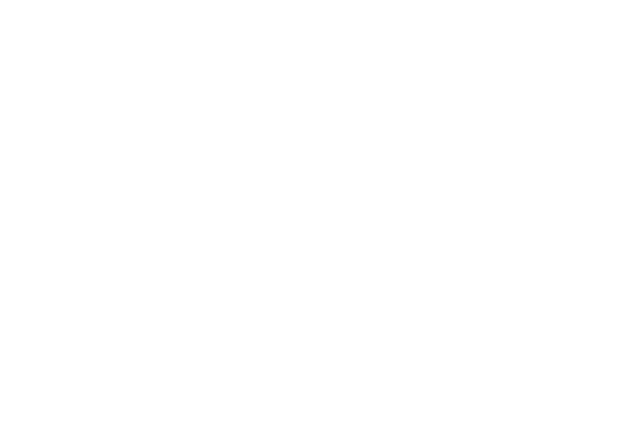
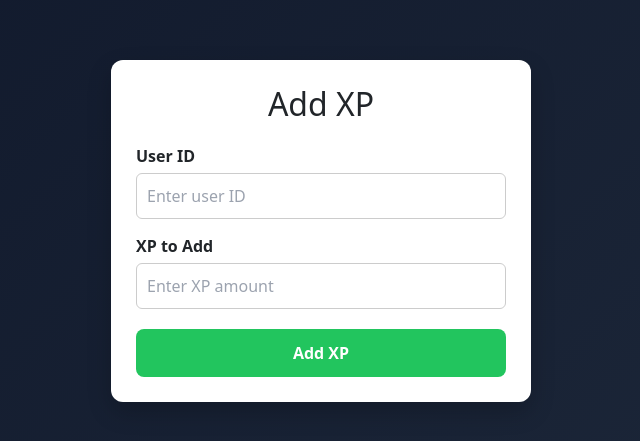
Before and after one commit to WilliamDeLong/trivealities, a React (Create React App) app in the folder frontend/: page /add-xp in a window 1280 px wide. Before the commit this address had no page. Shown: the part 169-610 px from the top of the page, without its empty margins (319-959 px from the left). Built offline with nearby package versions, Linux system fonts and the light colour scheme.

Commit message:
Added XP to profile page and added add account xp page

```diff
--- a/frontend/src/App.js
+++ b/frontend/src/App.js
@@ -17,6 +17,7 @@
 import getUserInfo from "./utilities/decodeJwt";
 import ProfilePage from "./components/pages/ProfilePage";
 import QuestionCreationPage from "./components/pages/questionCreationPage";
+import AddAccountXpPage from "./components/pages/AddAccountXpPage";
 
 export const UserContext = createContext();
 //test change
@@ -49,6 +50,7 @@
           <Route path="/privateUserProfile" element={<PrivateUserProfile />} />
           <Route exact path="/profile" element={<ProfilePage />} />
           <Route exact path="/questionCreate" element={<QuestionCreationPage />} />
+          <Route exact path="/add-xp" element={<AddAccountXpPage />} />
         </Routes>
       </UserContext.Provider>
     </>
--- a/frontend/src/components/navbar.js
+++ b/frontend/src/components/navbar.js
@@ -87,6 +87,12 @@
             style={{ color: "white", fontWeight: "600" }}
           >
             Question Creation
+          </Nav.Link>
+          <Nav.Link
+              onClick={() => navigate("/add-xp")}
+              style={{ color: "white", fontWeight: "600", cursor: "pointer" }}
+            >
+              Add XP
           </Nav.Link>
         </Nav>
 
--- /dev/null
+++ b/frontend/src/components/pages/AddAccountXpPage.js
@@ -0,0 +1,170 @@
+import { useState } from "react";
+import axios from "axios";
+
+function AddXpPage() {
+  const [userId, setUserId] = useState("");
+  const [xp, setXp] = useState("");
+  const [message, setMessage] = useState("");
+  const [userData, setUserData] = useState(null);
+  const [loading, setLoading] = useState(false);
+
+  const handleAddXp = async (e) => {
+    e.preventDefault();
+    setMessage("");
+    setUserData(null);
+    setLoading(true);
+
+    try {
+      const res = await axios.post(`http://localhost:8081/user/${userId}/xp`, {
+        xp: Number(xp),
+      });
+
+      setMessage(res.data.message);
+      setUserData(res.data);
+      setXp("");
+    } catch (error) {
+      setMessage(
+        error.response?.data?.message || "Something went wrong while adding XP"
+      );
+    } finally {
+      setLoading(false);
+    }
+  };
+
+  return (
+    <div
+      style={{
+        minHeight: "100vh",
+        display: "flex",
+        justifyContent: "center",
+        alignItems: "center",
+        background: "linear-gradient(135deg, #0f172a, #1e293b)",
+        padding: "20px",
+      }}
+    >
+      <div
+        style={{
+          width: "100%",
+          maxWidth: "420px",
+          background: "#ffffff",
+          padding: "25px",
+          borderRadius: "12px",
+          boxShadow: "0 10px 25px rgba(0,0,0,0.2)",
+        }}
+      >
+        <h2 style={{ textAlign: "center", marginBottom: "20px" }}>
+          Add XP
+        </h2>
+
+        <form onSubmit={handleAddXp}>
+          <div style={{ marginBottom: "15px" }}>
+            <label style={{ fontWeight: "bold" }}>User ID</label>
+            <input
+              type="text"
+              value={userId}
+              onChange={(e) => setUserId(e.target.value)}
+              placeholder="Enter user ID"
+              required
+              style={{
+                width: "100%",
+                padding: "10px",
+                marginTop: "5px",
+                borderRadius: "6px",
+                border: "1px solid #ccc",
+              }}
+            />
+          </div>
+
+          <div style={{ marginBottom: "20px" }}>
+            <label style={{ fontWeight: "bold" }}>XP to Add</label>
+            <input
+              type="number"
+              value={xp}
+              onChange={(e) => setXp(e.target.value)}
+              placeholder="Enter XP amount"
+              min="1"
+              step="0.01"
+              required
+              style={{
+                width: "100%",
+                padding: "10px",
+                marginTop: "5px",
+                borderRadius: "6px",
+                border: "1px solid #ccc",
+              }}
+            />
+          </div>
+
+          <button
+            type="submit"
+            disabled={loading}
+            style={{
+              width: "100%",
+              padding: "12px",
+              background: "#22c55e",
+              color: "white",
+              border: "none",
+              borderRadius: "8px",
+              fontWeight: "bold",
+              cursor: "pointer",
+              transition: "0.2s",
+            }}
+          >
+            {loading ? "Adding XP..." : "Add XP"}
+          </button>
+        </form>
+
+        {message && (
+          <p
+            style={{
+              marginTop: "15px",
+              textAlign: "center",
+              fontWeight: "bold",
+            }}
+          >
+            {message}
+          </p>
+        )}
+
+        {userData && (
+          <div
+            style={{
+              marginTop: "20px",
+              padding: "15px",
+              borderRadius: "8px",
+              background: "#f1f5f9",
+              border: "1px solid #ddd",
+            }}
+          >
+            <p><strong>Level:</strong> {userData.accountLevel}</p>
+            <p><strong>Current XP:</strong> {userData.accountXp}</p>
+            <p><strong>Levels Gained:</strong> {userData.levelsGained}</p>
+            <p><strong>XP Needed:</strong> {userData.xpNeededForNextLevel}</p>
+
+            {/* XP BAR */}
+            <div
+              style={{
+                marginTop: "10px",
+                height: "12px",
+                background: "#ddd",
+                borderRadius: "6px",
+                overflow: "hidden",
+              }}
+            >
+              <div
+                style={{
+                  height: "100%",
+                  width: `${Math.min(userData.accountXp, 100)}%`,
+                  background: "linear-gradient(90deg, #22c55e, #4ade80)",
+                  transition: "width 0.4s ease",
+                }}
+              />
+            </div>
+          </div>
+        )}
+      </div>
+    </div>
+  );
+}
+
+export default AddXpPage;
--- a/frontend/src/components/pages/ProfilePage.js
+++ b/frontend/src/components/pages/ProfilePage.js
@@ -1,7 +1,6 @@
 import React, { useEffect, useState } from "react";
 import { useNavigate } from "react-router-dom";
 import getUserInfo from "../../utilities/decodeJwt";
-
 const ProfilePage = () => {
   const [user, setUser] = useState(null);
   const [profileUrl, setProfileUrl] = useState("/user-icon.png");
@@ -31,25 +30,42 @@
 
 useEffect(() => {
   const u = getUserInfo();
-    setUser(u);
+
+  if (!u?.id) {
+    setUser(null);
+    return;
+  }
 
   const fetchProfile = async () => {
     try {
       const res = await fetch(`${API_BASE}/user/${u.id}`);
       if (!res.ok) {
         console.log("GET profile failed:", res.status, await res.text());
+        setUser(u);
         return;
       }
 
       const data = await res.json();
-        const url = data?.user?.profileImage?.imageUrl;
+      const fetchedUser = data?.user;
+
+      if (fetchedUser) {
+        setUser({
+          ...u,
+          ...fetchedUser,
+        });
+
+        const url = fetchedUser?.profileImage?.imageUrl;
         if (url) setProfileUrl(url);
+      } else {
+        setUser(u);
+      }
     } catch (err) {
       console.error("GET profile error:", err);
+      setUser(u);
     }
   };
 
-    if (u?.id) fetchProfile();
+  fetchProfile();
 }, []);
 
   const uploadProfileImage = async () => {
@@ -244,7 +260,7 @@
     );
   }
 
-  const { id, email, username } = user;
+  const { id, email, username,  accountLevel, accountXp} = user;
 
   return (
     <>
@@ -315,8 +331,23 @@
           <div className="card">
             <p style={{ fontWeight: "bold" }}>Profile details:</p>
             <p className="username">Username: {username}</p>
+            <p className="userId">User ID: {id}</p>
             <p className="email">Email: {email}</p>
-            <p className="id">User ID: {id}</p>
+          </div>
+
+          <div className="card">
+            <p className="label">Account Level:</p>
+
+            <p className="accountLevel">Level: {accountLevel}</p>
+
+            <div className="xp-bar-container">
+              <div
+                className="xp-bar-fill"
+                style={{ width: `${Math.min(accountXp, 100)}%` }}
+              ></div>
+            </div>
+
+            <p className="accountXp">XP: {accountXp} / 100</p>
           </div>
 
           <div style={{ width: "100%", marginTop: 15 }}>
@@ -411,7 +442,7 @@
                   transition: "transform 0.2s ease",
                 }}
               >
-                ▼
+
               </span>
             </button>
 
--- a/frontend/src/css/card.css
+++ b/frontend/src/css/card.css
@@ -1,21 +1,28 @@
 .card-container {
+
     display: flex;
     flex-direction: column;
     gap: 20px;
+    width: 100%;
     max-width: 400px;
     margin: 10px auto;
+    padding: 0 12px;
+    box-sizing: border-box;
 }
 
+
 .card {
+    width: 100%;
     background-color: #f8f9fa;
-    margin: 20px;
-    padding: 10px;
+    margin: 5%;
+    padding: 14px;
     border-radius: 8px;
     box-shadow: 0 4px 8px rgba(0, 0, 0, 0.1);
     display: flex;
     flex-direction: column;
     justify-content: flex-start;
     align-items: flex-start;
+    box-sizing: border-box;
 }
 
 .card h3 {
@@ -25,4 +32,86 @@
 .card p {
     margin: 0;
     color: #333;
+    word-break: break-word;
 }
+
+/* XP bar container */
+.xp-bar-container {
+    width: 100%;
+    height: 16px;
+    background: #e0e0e0;
+    border-radius: 10px;
+    overflow: hidden;
+    margin-top: 8px;
+}
+
+/* Green progress fill */
+.xp-bar-fill {
+    height: 100%;
+    width: 0%;
+    background: linear-gradient(90deg, #28a745, #4dff88);
+    transition: width 0.5s ease-in-out;
+}
+
+/* Slight emphasis tweaks */
+.accountLevel {
+    font-weight: bold;
+    font-size: 16px;
+    margin-top: 5px;
+}
+
+.accountXp {
+    font-size: 13px;
+    color: #555;
+    margin-top: 5px;
+}
+
+/* Tablet */
+@media (max-width: 768px) {
+    .card-container {
+        max-width: 95%;
+        padding: 0 10px;
+    }
+
+    .card {
+        padding: 12px;
+    }
+
+    .accountLevel {
+        font-size: 15px;
+    }
+
+    .accountXp {
+        font-size: 12px;
+    }
+}
+
+/* Mobile */
+@media (max-width: 480px) {
+    .card-container {
+        max-width: 100%;
+        padding: 0 8px;
+        gap: 16px;
+    }
+
+    .card {
+        padding: 10px;
+        border-radius: 6px;
+    }
+
+    .card p {
+        font-size: 14px;
+    }
+
+    .accountLevel {
+        font-size: 14px;
+    }
+
+    .accountXp {
+        font-size: 12px;
+    }
+
+    .xp-bar-container {
+        height: 14px;
+    }
+}
```
Lines whose indentation alone changed are shown as unchanged.
